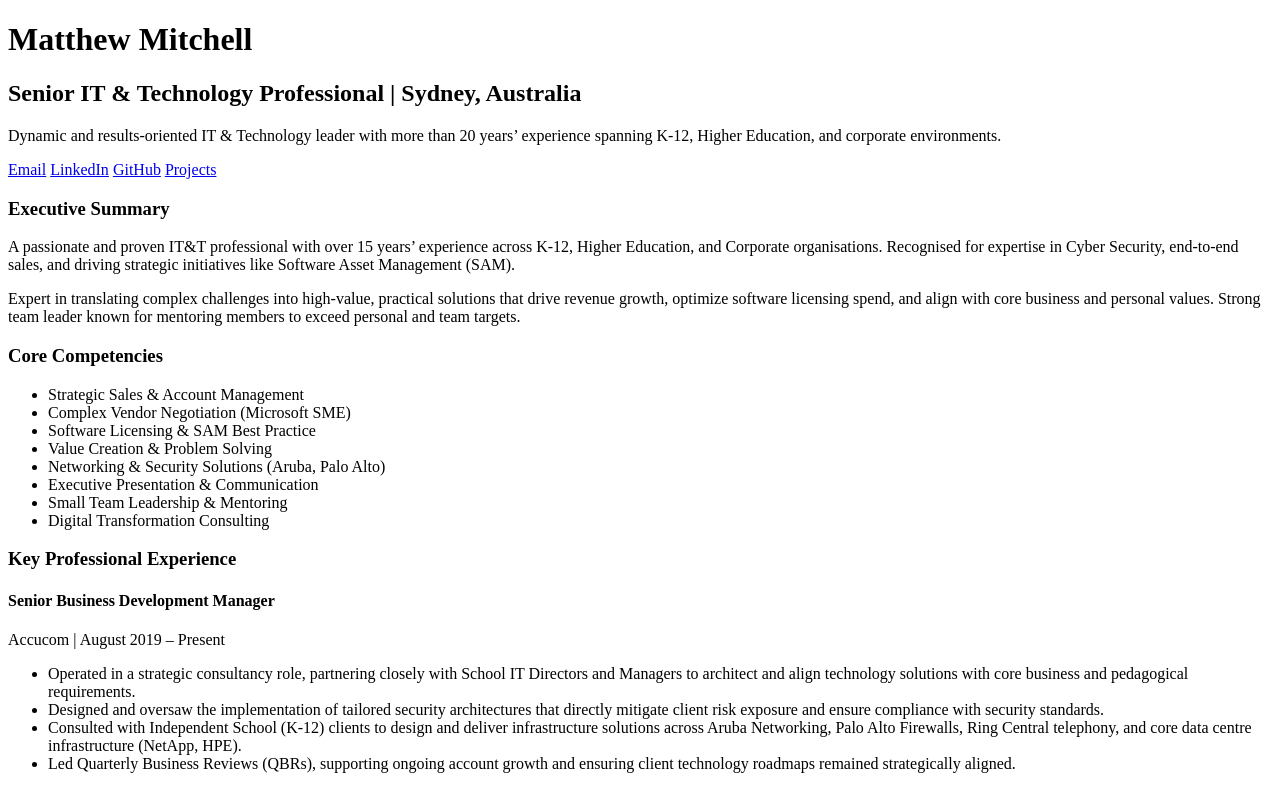
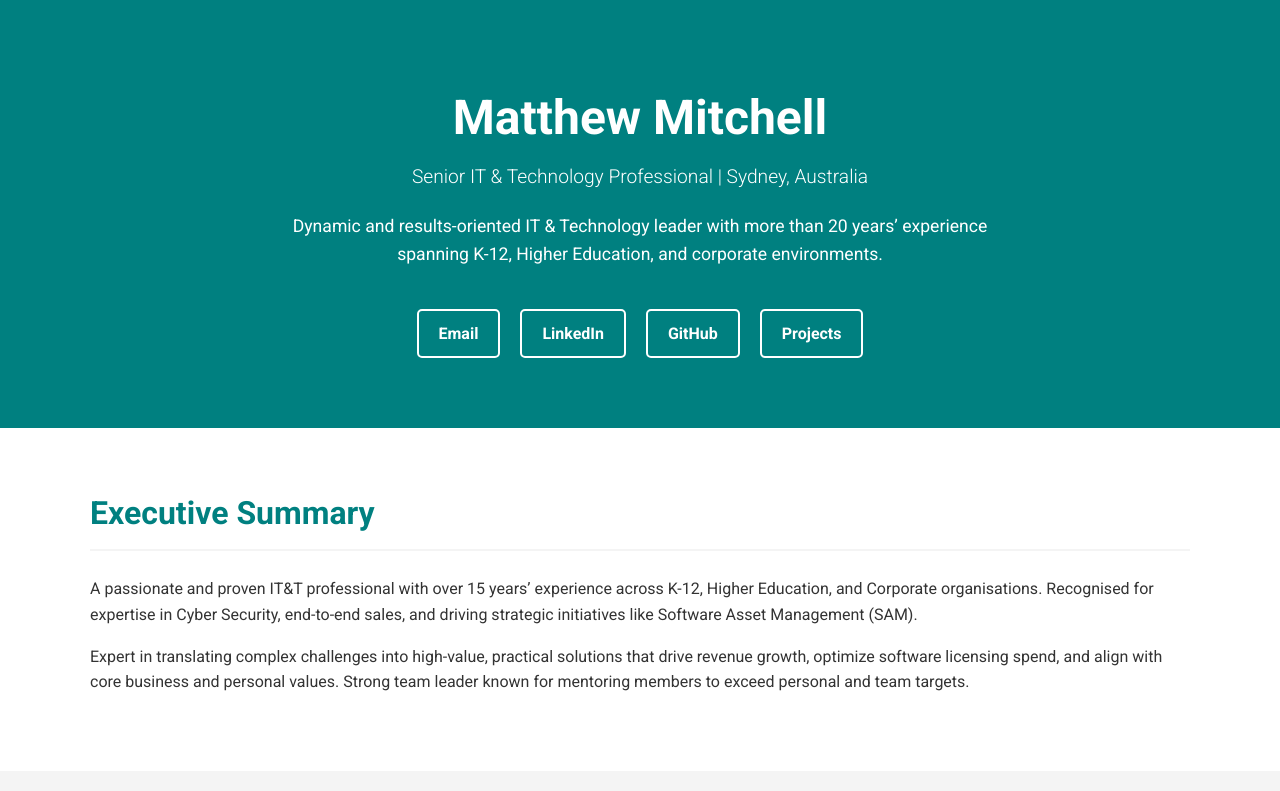
Before and after one commit to mpmitchell78/github-portfolio, a plain HTML site: page index.html in a window 1280 px wide. Shown: the top 791 px of the page. Drawn offline with Linux system fonts and the light colour scheme.

Commit message:
Update style.css

```diff
--- a/style.css
+++ b/style.css
@@ -1,4 +1,201 @@
-/* --- Projects Section Styling --- */
+/* --- Variables & Base Styles --- */
+:root {
+    --primary-color: #008080; /* Teal Accent */
+    --secondary-color: #f4f4f4; /* Light Grey Background */
+    --text-color: #333;
+    --dark-text: #fff;
+    --font-family: 'Roboto', sans-serif;
+}
+
+body {
+    font-family: var(--font-family);
+    line-height: 1.6;
+    margin: 0;
+    padding: 0;
+    color: var(--text-color);
+    background-color: #fff;
+}
+
+.container {
+    width: 90%;
+    max-width: 1100px;
+    margin: auto;
+    overflow: hidden;
+    padding: 20px 0;
+}
+
+h1, h2, h3, h4 {
+    margin-top: 0;
+    font-weight: 700;
+}
+
+/* --- Header / Hero Section --- */
+.hero {
+    background: var(--primary-color);
+    color: var(--dark-text);
+    padding: 60px 0 40px; /* Reduced bottom padding */
+    text-align: center;
+}
+
+.hero h1 {
+    font-size: 3em;
+    margin-bottom: 0.1em;
+}
+
+.hero h2 {
+    font-size: 1.2em;
+    font-weight: 300;
+    margin-bottom: 20px;
+}
+
+.hero p {
+    font-size: 1.1em;
+    max-width: 700px;
+    margin: 20px auto;
+}
+
+.contact-links {
+    margin-top: 30px;
+    display: flex;
+    justify-content: center;
+    flex-wrap: wrap;
+}
+
+.contact-links a {
+    color: var(--dark-text);
+    text-decoration: none;
+    font-weight: 700;
+    margin: 10px 10px;
+    padding: 10px 20px;
+    border: 2px solid var(--dark-text);
+    border-radius: 5px;
+    transition: background-color 0.3s;
+}
+
+.contact-links a:hover {
+    background-color: rgba(255, 255, 255, 0.15);
+}
+
+/* --- General Section Styling --- */
+.section {
+    padding: 40px 0;
+}
+
+.section h3 {
+    font-size: 2em;
+    color: var(--primary-color);
+    margin-bottom: 25px;
+    border-bottom: 2px solid var(--secondary-color);
+    padding-bottom: 10px;
+}
+
+.dark {
+    background: var(--secondary-color);
+}
+
+.dark h3 {
+    color: var(--text-color);
+    border-bottom-color: var(--primary-color);
+}
+
+/* --- Competencies Grid --- */
+.competency-grid {
+    list-style: none;
+    padding: 0;
+    display: grid;
+    grid-template-columns: repeat(auto-fit, minmax(280px, 1fr));
+    gap: 15px;
+}
+
+.competency-grid li {
+    background: #fff;
+    padding: 15px;
+    border-left: 4px solid var(--primary-color);
+    box-shadow: 0 1px 3px rgba(0,0,0,0.1);
+    font-weight: 400;
+}
+
+/* --- Experience / Job Card --- */
+.job-card {
+    margin-bottom: 30px;
+    padding: 20px;
+    border: 1px solid #ddd;
+    border-radius: 8px;
+    transition: box-shadow 0.3s;
+}
+
+.job-card:hover {
+    box-shadow: 0 4px 12px rgba(0, 0, 0, 0.1);
+}
+
+.job-card h4 {
+    font-size: 1.4em;
+    color: var(--primary-color);
+    margin-bottom: 5px;
+}
+
+.company-date {
+    font-style: italic;
+    color: #666;
+    margin-bottom: 10px;
+}
+
+.job-card ul {
+    list-style-type: square;
+    padding-left: 20px;
+}
+
+/* --- Education & Certifications --- */
+.edu-card {
+    margin-bottom: 20px;
+}
+
+.edu-card h4 {
+    font-size: 1.2em;
+    margin-bottom: 2px;
+}
+
+.cert-group {
+    margin-top: 25px;
+    margin-bottom: 25px;
+    padding-left: 10px;
+    border-left: 4px solid #aaa;
+}
+
+.cert-group h5 {
+    color: var(--primary-color);
+    font-size: 1.1em;
+    margin-bottom: 5px;
+    font-weight: 700;
+}
+
+.cert-group ul {
+    list-style-type: disc;
+    padding-left: 20px;
+}
+
+.cert-group ul li {
+    margin-bottom: 5px;
+}
+
+hr {
+    border: 0;
+    border-top: 1px solid #ccc;
+    margin: 20px 0;
+}
+
+.view-more {
+    text-align: center;
+    margin-top: 30px;
+    font-weight: 700;
+}
+
+.view-more a {
+    color: var(--primary-color);
+}
+
+/* --- Projects Section Specific Styling (used on projects.html) --- */
+
 .project-card {
     border: 1px solid #ddd;
     border-radius: 8px;
@@ -30,8 +227,7 @@
     background-color: #000;
 }
 
-.video-container iframe,
-.video-container video {
+.video-container iframe {
     position: absolute;
     top: 0;
     left: 0;
@@ -46,10 +242,46 @@
     margin-top: 10px;
 }
 
+
+/* --- Footer --- */
+footer {
+    background: #333;
+    color: var(--dark-text);
+    text-align: center;
+    padding: 20px 0;
+    font-size: 0.9em;
+}
+
+/* --- Media Queries (Mobile and Desktop Layouts) --- */
+
+@media (max-width: 600px) {
+    .hero h1 {
+        font-size: 2.5em;
+    }
+
+    .contact-links a {
+        width: 100%;
+        margin: 5px 0;
+    }
+}
+
 @media (min-width: 900px) {
+    /* Projects Page Layout (Video Half Screen Width) */
     .project-card {
         display: grid;
-        grid-template-columns: 1fr 2fr; /* Video on left, summary on right */
+        grid-template-columns: 1fr 2fr; /* Video on left (1/3), summary on right (2/3) */
         gap: 30px;
     }
+
+    .project-card .video-container {
+        /* This sets the video container to fit within the 1/3 grid column */
+        grid-column: 1 / 2;
+        width: 100%;
+        max-width: 450px; /* Ensures video doesn't get excessively large on ultra-wide monitors */
+        margin: 0; /* Align left within the column */
+    }
+
+    .project-summary {
+        grid-column: 2 / 3;
+    }
 }
```
